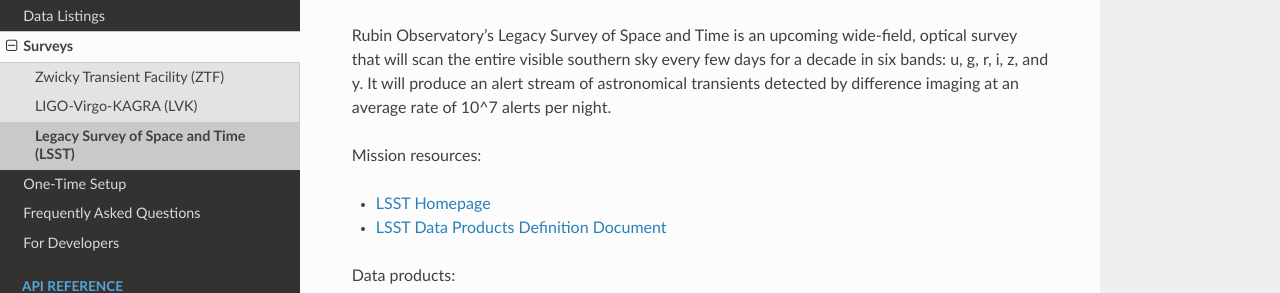
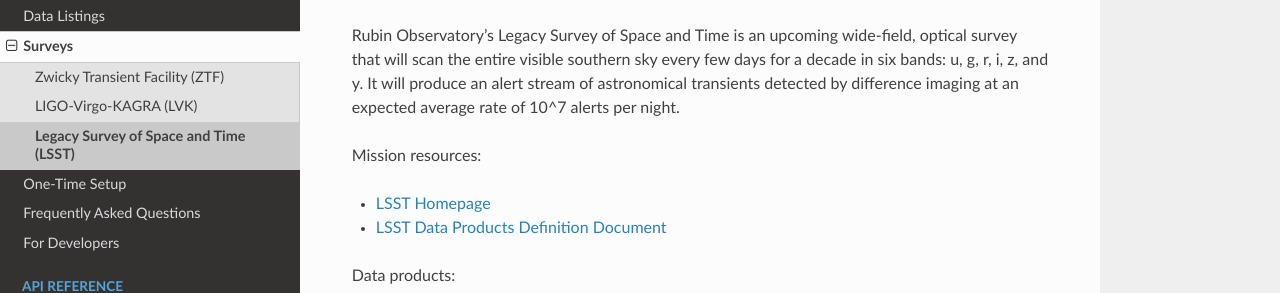
Before and after one commit to mwvgroup/pittgoogle-client, a Sphinx documentation site: the page built from docs/source/surveys/lsst.rst, in a window 1280 px wide. Shown: the part 136-429 px from the top of the page. Built offline with Sphinx 7.4.7 and the Read the Docs theme 3.1.0, drawn with Linux system fonts in a browser that asks for light colours.

Commit message:
implement requested changes

```diff
--- a/docs/source/surveys/lsst.rst
+++ b/docs/source/surveys/lsst.rst
@@ -5,7 +5,7 @@
 
 Rubin Observatory's Legacy Survey of Space and Time is an upcoming wide-field, optical survey that will scan the entire
 visible southern sky every few days for a decade in six bands: u, g, r, i, z, and y. It will produce an alert stream of
-astronomical transients detected by difference imaging at an average rate of 10^7 alerts per night.
+astronomical transients detected by difference imaging at an expected average rate of 10^7 alerts per night.
 
 Mission resources:
 
```
Also changed, not shown: CHANGELOG.md (+1 -0 lines).
